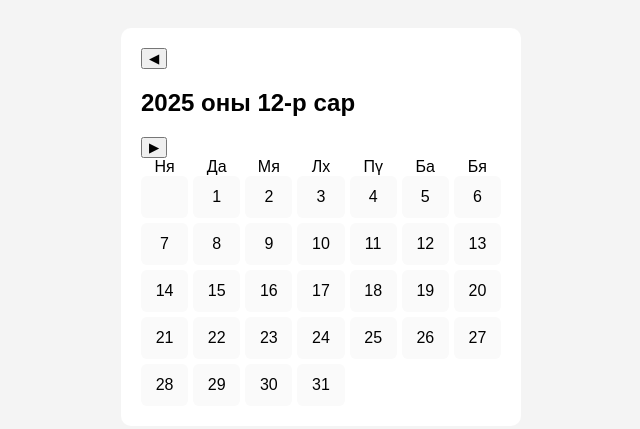
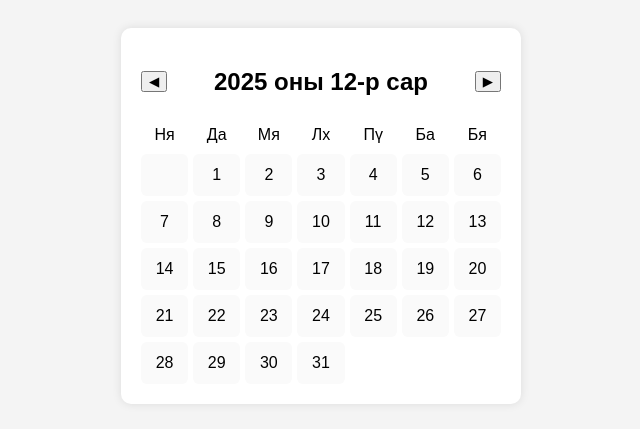
Before and after one commit to suba100/calendar, a plain HTML site: page index.html in a window 1280 px wide. Shown: the whole page, without its empty margins (319-959 px from the left). Drawn offline with Linux system fonts and the light colour scheme.

Commit message:
Update style.css

```diff
--- a/style.css
+++ b/style.css
@@ -11,13 +11,21 @@ body {
     padding: 20px;
     width: 360px;
     border-radius: 10px;
+    box-shadow: 0 0 10px rgba(0,0,0,0.1);
+}
+
+.header {
+    display: flex;
+    justify-content: space-between;
+    align-items: center;
 }
 
 .days, .dates {
     display: grid;
     grid-template-columns: repeat(7, 1fr);
+    text-align: center;
     gap: 5px;
-    text-align: center;
+    margin-top: 10px;
 }
 
 .dates div {
```
